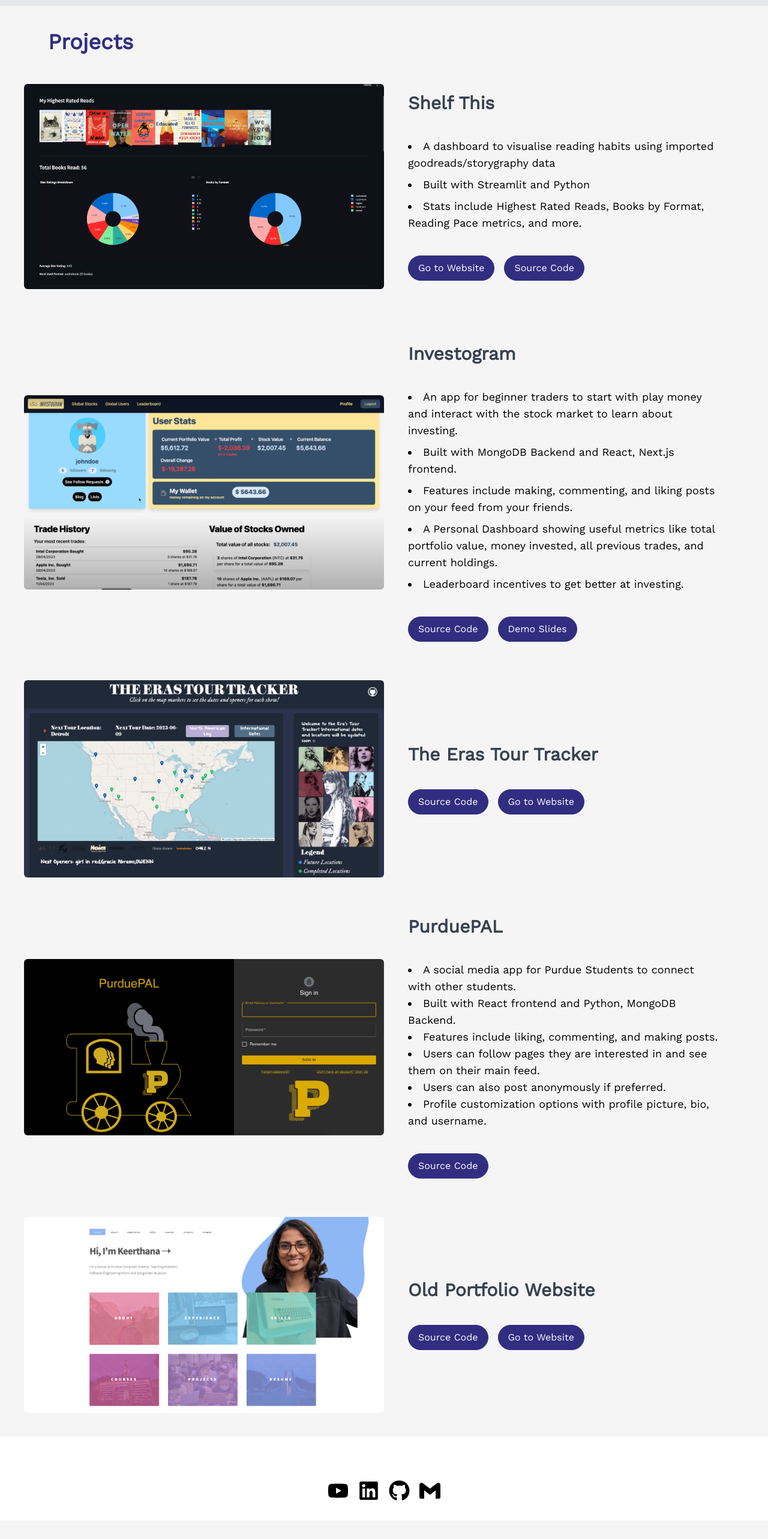
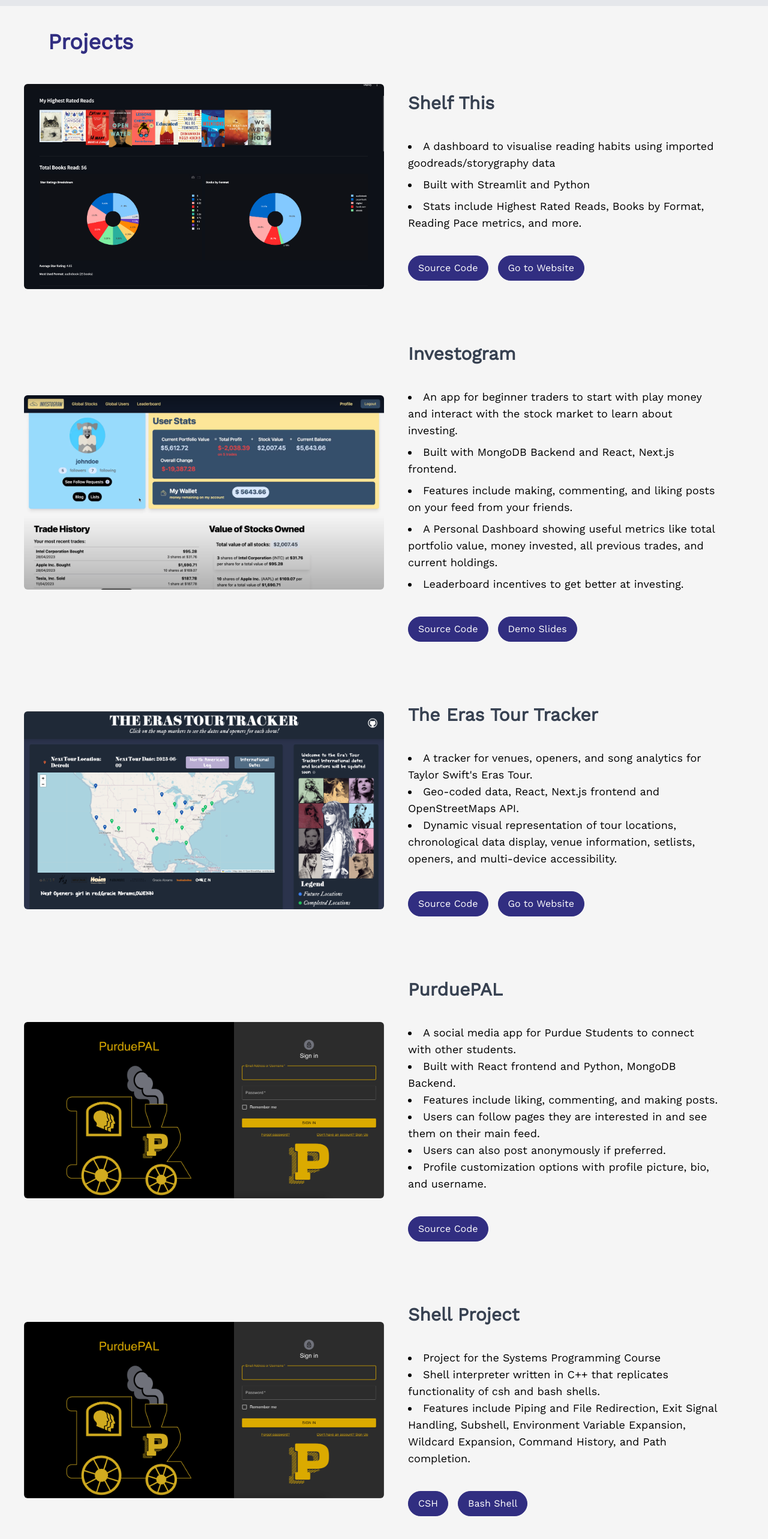
Before and after one commit to vvegesna01/Keerthana-Vegesna, a Next.js app: page /projects in a window 1280 px wide. Shown: the part 222-2788 px from the top of the page at 60% size. Before the commit the page ends 2757 px from the top, so only its background shows below. Built offline with nearby package versions, Linux system fonts and the light colour scheme.

Commit message:
added left button, link colors, new resume

```diff
--- a/src/app/about/page.tsx
+++ b/src/app/about/page.tsx
@@ -41,26 +41,26 @@
               Hi there! I&apos;m Keerthana. <br></br> <br></br>I got my Bachelor&apos;s Degree at{" "}
               <Link href="https://www.purdue.edu/" className="text-purdue_color font-semibold underline transition duration-300 hover:text-blue-500">Purdue University</Link>{" "}
               studying Computer Science. I specialize in building scalable, user-centric solutions with experience in <span className="highlight-bg">cloud technologies</span>, <span className="highlight-bg">front-end development</span>, and <span className="highlight-bg">data-driven research.</span></p>
-            <p className="text-localhost_text leading-8 text-lg py-3 animate-fadeIn">I&apos;m currently working for the <Link href="https://honors.purdue.edu/" className="text-purdue_color font-semibold underline transition duration-300 hover:text-blue-500">Purdue John Martinson Honors College</Link>{" "}
-             this year to maintain, update and redesign their websites. Check out some examples of my work               <Link href="https://honors.purdue.edu/current-students/global/Global%20and%20Local%20Learning.php" className="text-purdue_color font-semibold underline transition duration-300 hover:text-blue-500">here!</Link>{" "}
+            <p className="text-localhost_text leading-8 text-lg py-3 animate-fadeIn">I&apos;m currently working for the <Link href="https://honors.purdue.edu/" className="text-uniform_color font-semibold underline transition duration-300 hover:text-blue-500">Purdue John Martinson Honors College</Link>{" "}
+             this year to maintain, update and redesign their websites. Check out some examples of my work               <Link href="https://honors.purdue.edu/current-students/global/Global%20and%20Local%20Learning.php" className="text-uniform_color font-semibold underline transition duration-300 hover:text-blue-500">here!</Link>{" "}
              </p>
             <p className="text-localhost_text leading-8 text-lg py-3 animate-fadeIn">
               I have been a Software Engineering Intern at{" "}
-              <Link href="https://www.cummins.com/" className="text-cummins_color font-semibold underline transition duration-300 hover:text-blue-500">Cummins, Inc</Link>{" "}
+              <Link href="https://www.cummins.com/" className="text-uniform_color font-semibold underline transition duration-300 hover:text-blue-500">Cummins, Inc</Link>{" "}
               and also an Undergraduate Teaching Assistant for{" "}
-              <Link href="https://datamine.purdue.edu/" className="text-links_color font-semibold underline transition duration-300 hover:text-blue-500">The Data Mine</Link>{" "}
+              <Link href="https://datamine.purdue.edu/" className="text-uniform_color font-semibold underline transition duration-300 hover:text-blue-500">The Data Mine</Link>{" "}
               and for the{" "}
-              <Link href="https://www.cs.purdue.edu/undergraduate/bridge/" className="text-purdue_color font-semibold underline transition duration-300 hover:text-blue-500">CS Bridge Program</Link>{" "}
+              <Link href="https://www.cs.purdue.edu/undergraduate/bridge/" className="text-uniform_color font-semibold underline transition duration-300 hover:text-blue-500">CS Bridge Program</Link>{" "}
               at Purdue.
             </p>
             <p className="text-localhost_text leading-8 text-lg py-3 animate-fadeIn">
               I have also had the opportunity to contribute as an Undergraduate Student Researcher for{" "}
-              <Link href="https://datamine.purdue.edu/corporate/merck/" className="text-links_color font-semibold underline transition duration-300 hover:text-blue-500">Merck</Link>{" "}
+              <Link href="https://datamine.purdue.edu/corporate/merck/" className="text-uniform_color font-semibold underline transition duration-300 hover:text-blue-500">Merck</Link>{" "}
               through the{" "}
-              <Link href="https://datamine.purdue.edu/corporate/" className="text-links_color font-semibold underline transition duration-300 hover:text-blue-500">The Data Mine Corporate Partner&apos;s Program</Link>.
+              <Link href="https://datamine.purdue.edu/corporate/" className="text-uniform_color font-semibold underline transition duration-300 hover:text-blue-500">The Data Mine Corporate Partner&apos;s Program</Link>.
               I&apos;m involved in communities that empower women in engineering like{" "}
-              <Link href="https://www.cs.purdue.edu/diversity/womens-history/girls-who-code.html" className="text-gwc_color font-semibold underline transition duration-300 hover:text-blue-500">Girls Who Code</Link>{", "}
-              <Link href="https://rewritingthecode.org/" className="text-rtc_color font-semibold underline transition duration-300 hover:text-blue-500">Rewriting the Code</Link>{","} and the <Link href="https://swe.org/" className="text-links_color font-semibold underline transition duration-300 hover:text-blue-500">Society of Women Engineers</Link>{"."}
+              <Link href="https://www.cs.purdue.edu/diversity/womens-history/girls-who-code.html" className="text-uniform_color font-semibold underline transition duration-300 hover:text-blue-500">Girls Who Code</Link>{", "}
+              <Link href="https://rewritingthecode.org/" className="text-uniform_color font-semibold underline transition duration-300 hover:text-blue-500">Rewriting the Code</Link>{","} and the <Link href="https://swe.org/" className="text-uniform_color font-semibold underline transition duration-300 hover:text-blue-500">Society of Women Engineers</Link>{"."}
 
             </p>
             <p className="text-localhost_text leading-8 text-lg py-3 animate-fadeIn">
--- a/src/app/contact/page.tsx
+++ b/src/app/contact/page.tsx
@@ -21,13 +21,13 @@
       {isClient && (
         <div className="pdf-preview">
           <iframe
-            src="/files/resume_2024.pdf#toolbar=0"
+            src="/files/website_2024.pdf#toolbar=0"
             width="100%"
             height="1000px"
             className="border"
           >
             This browser does not support PDFs. Please download the PDF to view it:{" "}
-            <a href="/files/resume_2024.pdf">Download PDF</a>.
+            <a href="/files/website_2024.pdf">Download PDF</a>.
           </iframe>
         </div>
       )}
@@ -35,7 +35,7 @@
       {/* PDF Download Link */}
       <div className="pt-6">
         <a
-          href="/files/resume_2024.pdf"
+          href="/files/website_2024.pdf"
           download
           className="text-blue-500 underline hover:text-blue-700 font-semibold"
         >
--- a/src/app/projects/page.tsx
+++ b/src/app/projects/page.tsx
@@ -28,8 +28,8 @@
                 <li className="mb-2">Stats include Highest Rated Reads, Books by Format, Reading Pace metrics, and more.</li>
               </ul>
               <div className="flex space-x-4 m-10">
+                <a href="https://github.com/vvegesna01/ShelfThis" className="bg-indigo-900 text-white rounded-full py-2 px-4 border border-indigo-900 hover:bg-transparent hover:text-indigo-900 hover:border-indigo-900 transition duration-300">Source Code </a>
                 <a href="https://shelfthis.streamlit.app/" target="_blank" rel="noopener noreferrer" className="bg-indigo-900 text-white rounded-full py-2 px-4 border border-indigo-900 hover:bg-transparent hover:text-indigo-900 hover:border-indigo-900 transition duration-300">Go to Website</a>
-                <a href="https://github.com/vvegesna01/ShelfThis" className="bg-indigo-900 text-white rounded-full py-2 px-4 border border-indigo-900 hover:bg-transparent hover:text-indigo-900 hover:border-indigo-900 transition duration-300">Source Code </a>
               </div>
             </div>
           </div>
@@ -80,13 +80,12 @@
             </div>
             <div className="w-full sm:w-1/2 text-center sm:text-left text-localhost_text">
               <div className="text-3xl font-semibold text-gray-700 m-10">The Eras Tour Tracker</div>
-              {/* <ul className="text-localhost_text text-lg m-10 list-disc list-inside">
-                <li className="mb-2">An app for beginner traders to start with play money and interact with the stock market to learn about investing.</li>
-                <li className="mb-2">Built with MongoDB Backend and React, Next.js frontend.</li>
-                <li className="mb-2">Features include making, commenting, and liking posts on your feed from your friends.</li>
-                <li className="mb-2">A Personal Dashboard showing useful metrics like total portfolio value, money invested, all previous trades, and current holdings.</li>
-                <li>Leaderboard incentives to get better at investing.</li>
-              </ul> */}
+              <ul className="text-localhost_text text-lg mt-2 list-disc list-inside m-10">
+                <li>A tracker for venues, openers, and song analytics for Taylor Swift's Eras Tour.</li>
+                <li>Geo-coded data, React, Next.js frontend and OpenStreetMaps API.</li>
+                <li>Dynamic visual representation of tour locations, chronological data display, venue information, setlists,
+                openers, and multi-device accessibility.</li>
+              </ul>
               <div className="flex space-x-4 m-10">
                 <a href="https://github.com/vvegesna01/eras-tour-tracker" target="_blank" rel="noopener noreferrer" className="bg-indigo-900 text-white rounded-full py-2 px-4 border border-indigo-900 hover:bg-transparent hover:text-indigo-900 hover:border-indigo-900 transition duration-300">Source Code</a>
                 <a href="https://eras-tour-tracker.vercel.app/" className="bg-indigo-900 text-white rounded-full py-2 px-4 border border-indigo-900 hover:bg-transparent hover:text-indigo-900 hover:border-indigo-900 transition duration-300">Go to Website</a>
@@ -123,6 +122,35 @@
             </div>
           </div>
         </div>
+
+        {/* Shell Project */}
+        <div className="">
+          <div className="flex flex-col sm:flex-row items-center">
+            <div className="w-full sm:w-1/2 mb-5 sm:mb-0">
+              <Image
+                src="/images/projects/purduePAL.png"
+                alt="Project"
+                height={600}
+                width={800}
+                className="object-cover rounded-md"
+              />
+            </div>
+            <div className="w-full sm:w-1/2 text-center sm:text-left text-localhost_text">
+              <div className="text-3xl font-semibold text-gray-700 m-10">Shell Project</div>
+              <ul className="text-localhost_text text-lg mt-2 list-disc list-inside m-10">
+                <li>Project for the Systems Programming Course</li>
+                <li>Shell interpreter written in C++ that replicates functionality of csh and bash shells.</li>
+                <li>Features include Piping and File Redirection, Exit Signal Handling, Subshell, Environment Variable Expansion, Wildcard Expansion, Command History, and Path completion.</li>
+              </ul>
+              <div className="flex space-x-4 mt-3 m-10">
+                <a href="https://www2.cs.duke.edu/csl/docs/csh.html" target="_blank" rel="noopener noreferrer" className="bg-indigo-900 text-white rounded-full py-2 px-4 border border-indigo-900 hover:bg-transparent hover:text-indigo-900 hover:border-indigo-900 transition duration-300">CSH</a>
+                <a href="https://www.gnu.org/software/bash/" target="_blank" rel="noopener noreferrer" className="bg-indigo-900 text-white rounded-full py-2 px-4 border border-indigo-900 hover:bg-transparent hover:text-indigo-900 hover:border-indigo-900 transition duration-300">Bash Shell</a>
+              </div>
+            </div>
+          </div>
+        </div>
+
+
 
 
 
--- a/src/components/about/experiences.tsx
+++ b/src/components/about/experiences.tsx
@@ -21,7 +21,7 @@
         "Optimized websites for mobile and desktop platforms, ensuring responsiveness and cross-browser compatibility.",
         "Maintained and updated websites for Purdue Honors College, ensuring usability and accessibility."
       ],
-      image: "/images/exp/honors_logo.png",
+      image: "/images/exp/honors_image.png",
     },
     {
       duration: "JUN 2022 - AUG 2022",
--- a/tailwind.config.js
+++ b/tailwind.config.js
@@ -11,6 +11,7 @@
         localhost_text: "#000000",
         purdue_color:"#CEB888",
         links_color: "#88aace",
+        uniform_color: "#486bb0",
         linkedin_color: "#0077B5",
         github_color: "#2dba4e",
         gwc_color: "#43D6B9",
```
Also changed, not shown: src/components/home/ExpBrief.tsx (+15 -0 lines), public/images/projects/honors_image.jpg (added), 1 other file (tests, documents, lock files or other folders).
